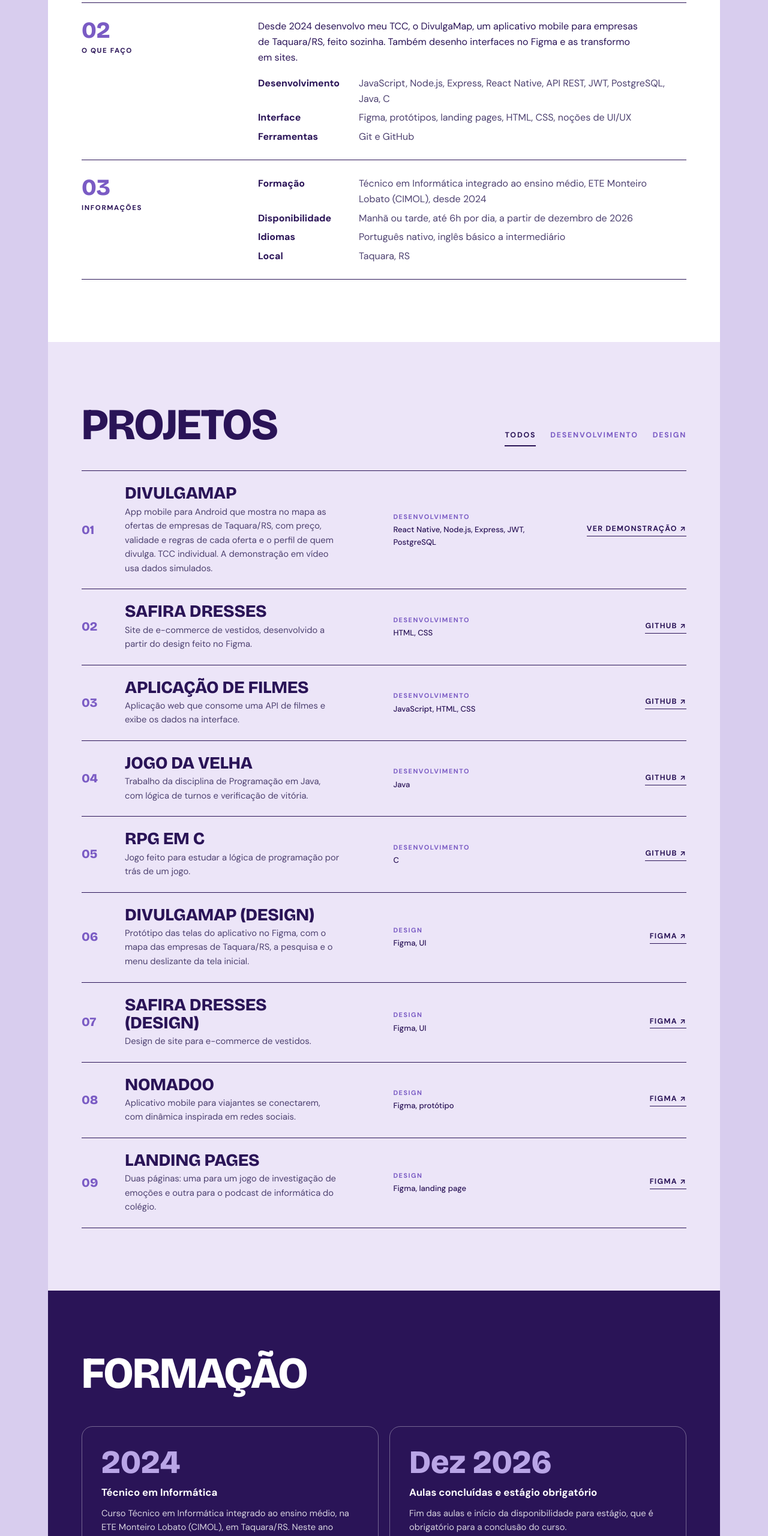
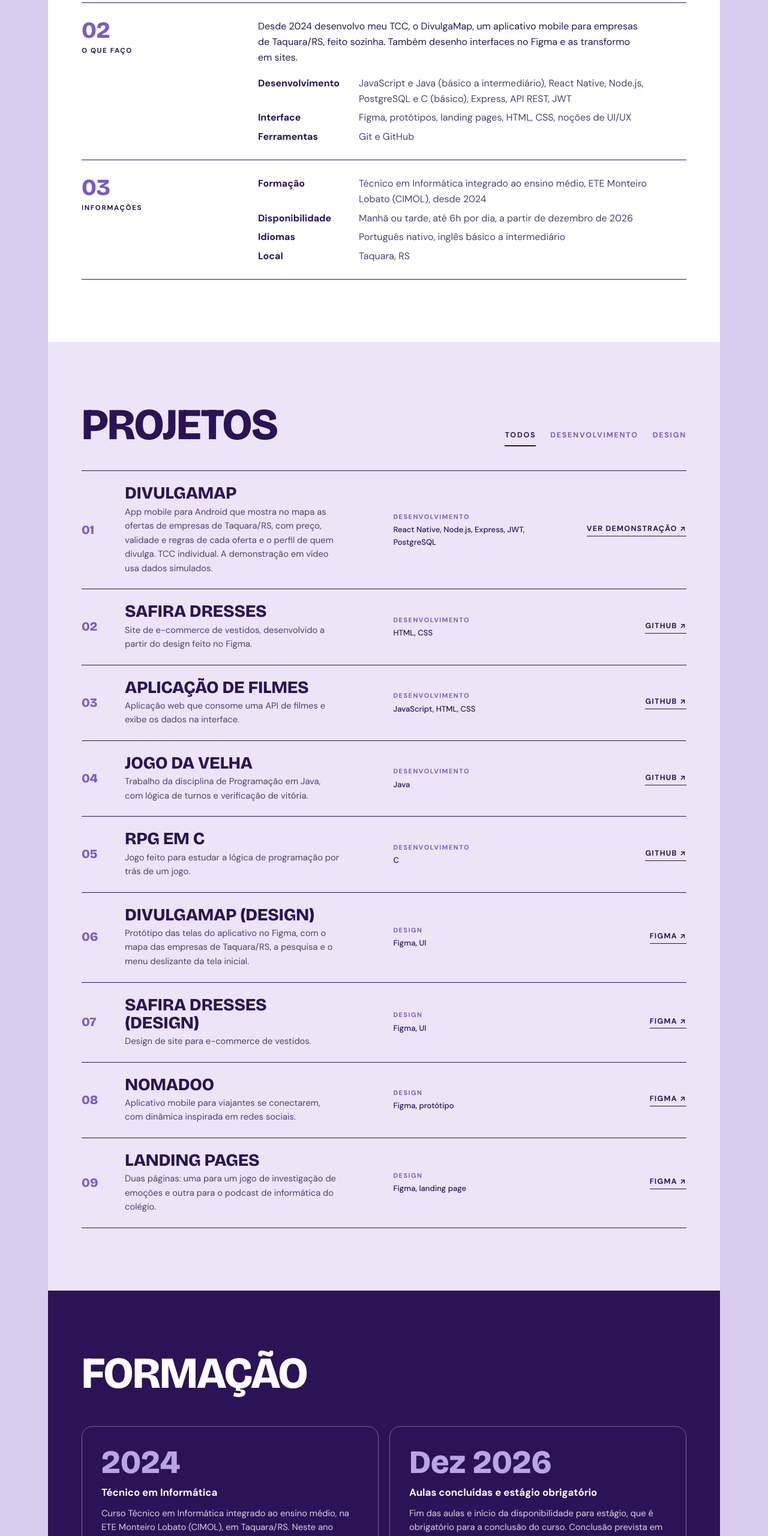
Before and after one commit to Lotth00/Lotth00, a plain HTML site: page portfolio/index.html in a window 1280 px wide. Shown: the part 1000-3560 px from the top of the page at 60% size. Drawn offline with nearby package versions, Linux system fonts and the light colour scheme.

Commit message:
Atualizar níveis, link de filmes e conclusão prevista

```diff
--- a/portfolio/index.html
+++ b/portfolio/index.html
@@ -217,7 +217,7 @@ footer{background:var(--ink);color:#fff;padding-block:22px}
         <div>
           <p>Desde 2024 desenvolvo meu TCC, o DivulgaMap, um aplicativo mobile para empresas de Taquara/RS, feito sozinha. Também desenho interfaces no Figma e as transformo em sites.</p>
           <dl class="kv" style="margin-top:18px">
-            <dt>Desenvolvimento</dt><dd>JavaScript, Node.js, Express, React Native, API REST, JWT, PostgreSQL, Java, C</dd>
+            <dt>Desenvolvimento</dt><dd>JavaScript e Java (básico a intermediário), React Native, Node.js, PostgreSQL e C (básico), Express, API REST, JWT</dd>
             <dt>Interface</dt><dd>Figma, protótipos, landing pages, HTML, CSS, noções de UI/UX</dd>
             <dt>Ferramentas</dt><dd>Git e GitHub</dd>
           </dl>
@@ -273,7 +273,7 @@ footer{background:var(--ink);color:#fff;padding-block:22px}
             <div class="main"><h3>Aplicação de filmes</h3><p>Aplicação web que consome uma API de filmes e exibe os dados na interface.</p></div>
             <div class="tech"><small>Desenvolvimento</small>JavaScript, HTML, CSS</div>
             <div class="shot"><img src="img/filmes.jpg" alt="Aplicação de filmes" onerror="this.parentNode.remove()"></div>
-            <div class="go"><a href="https://github.com/Lotth00/api-filme-react-diegocandido" target="_blank" rel="noopener">GitHub ↗</a></div>
+            <div class="go"><a href="https://github.com/Lotth00/api-filme-react" target="_blank" rel="noopener">GitHub ↗</a></div>
           </article>
 
           <article class="proj" data-cat="dev">
@@ -341,7 +341,7 @@ footer{background:var(--ink);color:#fff;padding-block:22px}
           <div class="box">
             <span class="year">Dez 2026</span>
             <h3>Aulas concluídas e estágio obrigatório</h3>
-            <p>Fim das aulas e início da disponibilidade para estágio, que é obrigatório para a conclusão do curso.</p>
+            <p>Fim das aulas e início da disponibilidade para estágio, que é obrigatório para a conclusão do curso. Conclusão prevista em julho de 2027.</p>
           </div>
         </div>
       </div>
```
